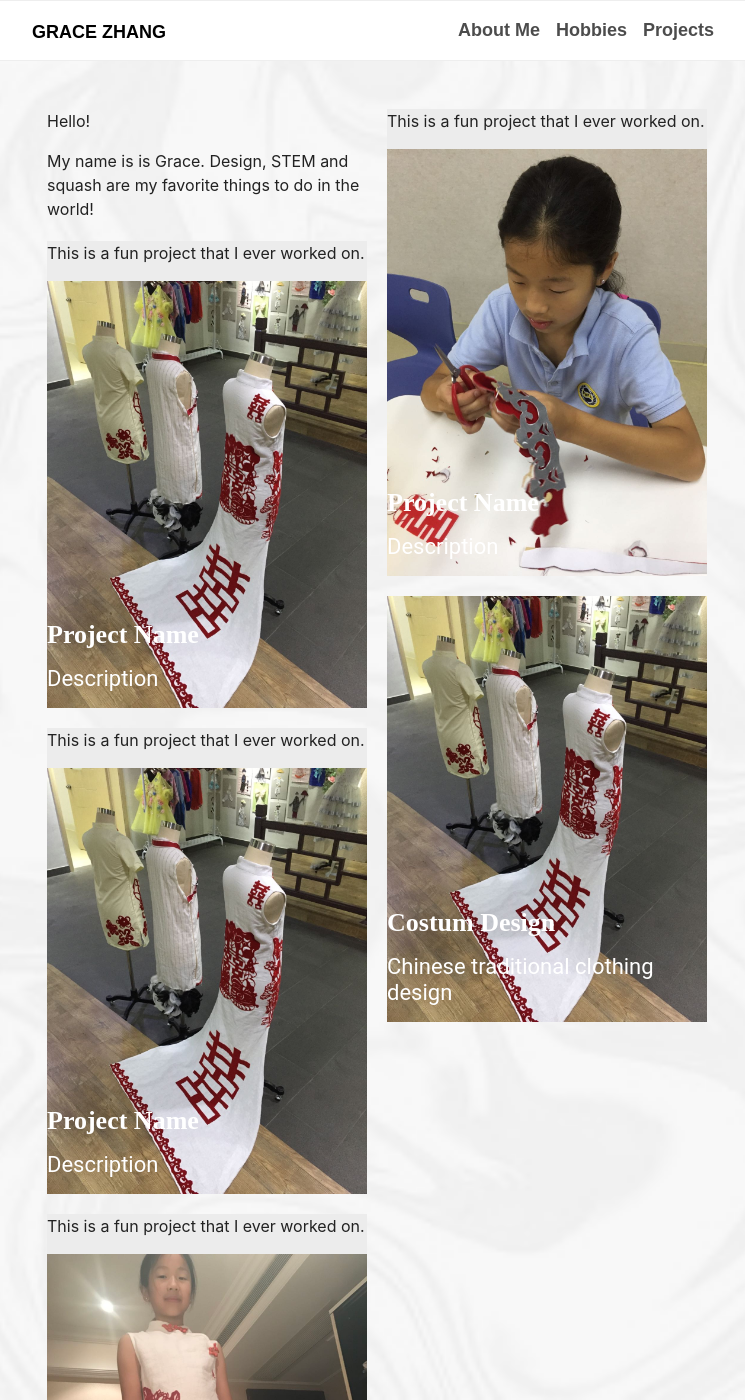
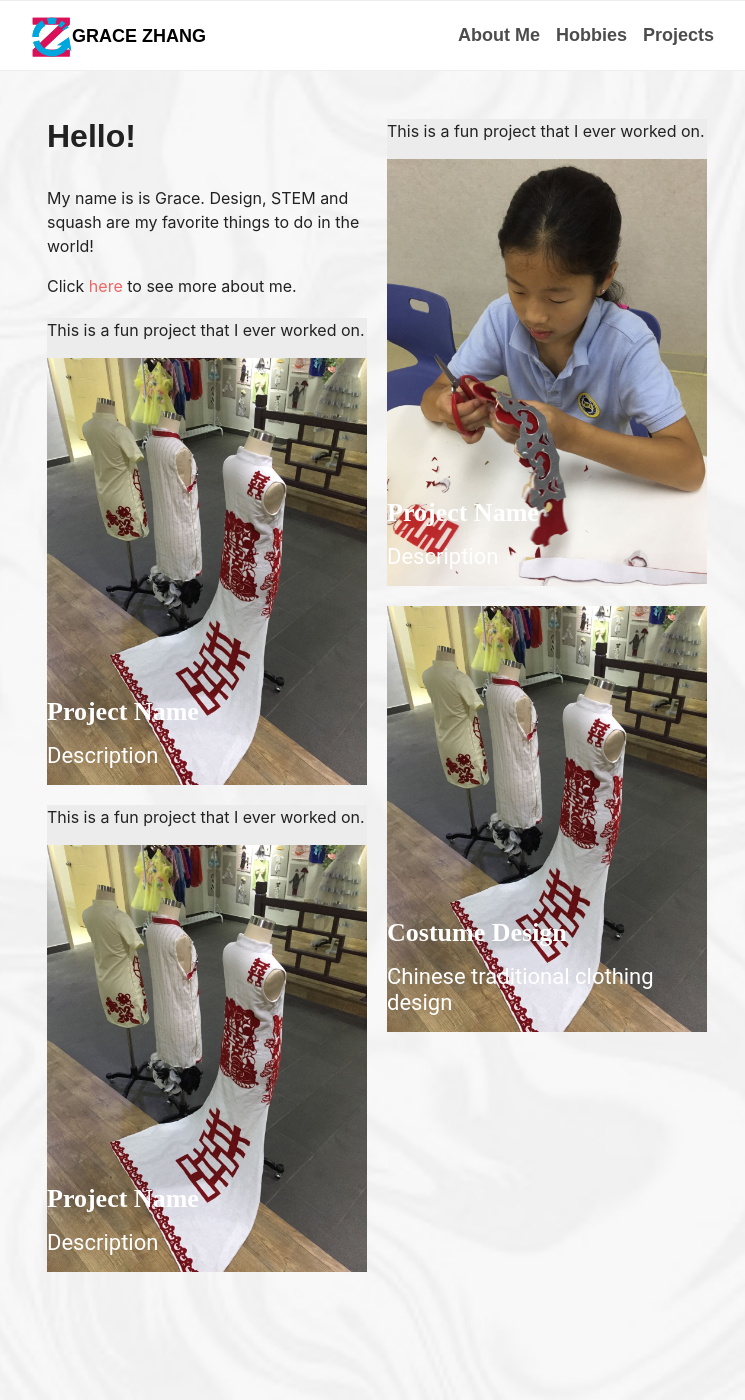
Before and after one commit to gracezca99/gracezca99.github.io, a Jekyll site: the page built from index.html, in a window 1280 px wide and 1400 px high. Shown: the whole window, without its empty margins (263-1008 px from the left). Built offline with Jekyll 4.4.1, drawn with Linux system fonts in a browser that asks for light colours; some web fonts are replaced.

Commit message:
add more pages

```diff
--- a/_includes/header.html
+++ b/_includes/header.html
@@ -1,7 +1,7 @@
   <!--- the navigator bar --->
   <nav class="navbar navbar-expand-lg navbar-light bg-light">
     <div class="container">
-      <a class="navbar-brand" rel="author" href="/">Grace Zhang</a>
+      <a class="navbar-brand" rel="author" href="/"><img src="/favicon.svg" width=40></img>Grace Zhang</a>
       <button class="navbar-toggler" type="button" data-toggle="collapse" data-target="#navbarSupportedContent"
         aria-controls="navbarSupportedContent" aria-expanded="false" aria-label="Toggle navigation">
         <span class="navbar-toggler-icon"></span>
@@ -15,7 +15,7 @@
             <a class="nav-link" href="/hobbies">Hobbies</a>
           </li>
           <li class="nav-item">
-            <a class="nav-link" href="/projects">Projects</a>
+            <a class="nav-link" href="/">Projects</a>
           </li>
         </ul>
       </div>
--- a/index.html
+++ b/index.html
@@ -5,8 +5,9 @@
     <div class="container page-content flex-container">
       <div id="leftpan" class="flex-child">
         <div class="site-description">
-          <p>Hello!</p>
-          My name is is Grace. Design, STEM and squash are my favorite things to do in the world!
+          <h2>Hello!</h2>
+          <p>My name is is Grace. Design, STEM and squash are my favorite things to do in the world!</p>
+          Click <a href="/aboutme">here</a> to see more about me.
         </div>
 
         <div class="content-box">
@@ -31,16 +32,6 @@
           </div>
         </div>
 
-        <div class="content-box">
-          <p>
-            This is a fun project that I ever worked on.
-          </p>
-          <img src="images/Grace-art3.jpeg" width="100%" />
-          <div class="content-title">
-            <p class="project-name">Project Name</p>
-            <p class="project-description">Description</p>
-          </div>
-        </div>
 
       </div>
 
@@ -57,14 +48,16 @@
         </div>
 
         <div class="content-box">
+         <a href="/projects/costume.html">
           <p>
 
           </p>
           <img src="images/Grace-art2.jpeg" width="100%" />
           <div class="content-title">
-            <p class="project-name">Costum Design</p>
+            <p class="project-name">Costume Design</p>
             <p class="project-description">Chinese traditional clothing design</p>
           </div>
+         </a>
         </div>
 
       </div>
```
Also changed, not shown: 404.html (added, +12 -0 lines), projects/custome.html (added, +9 -0 lines).
